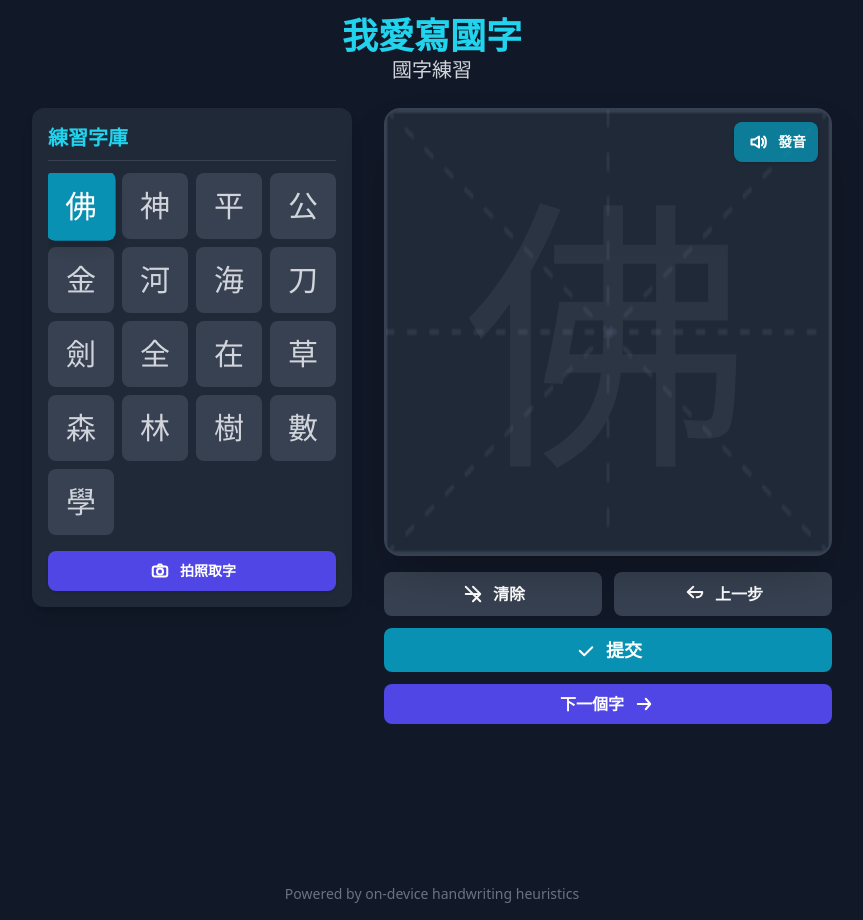
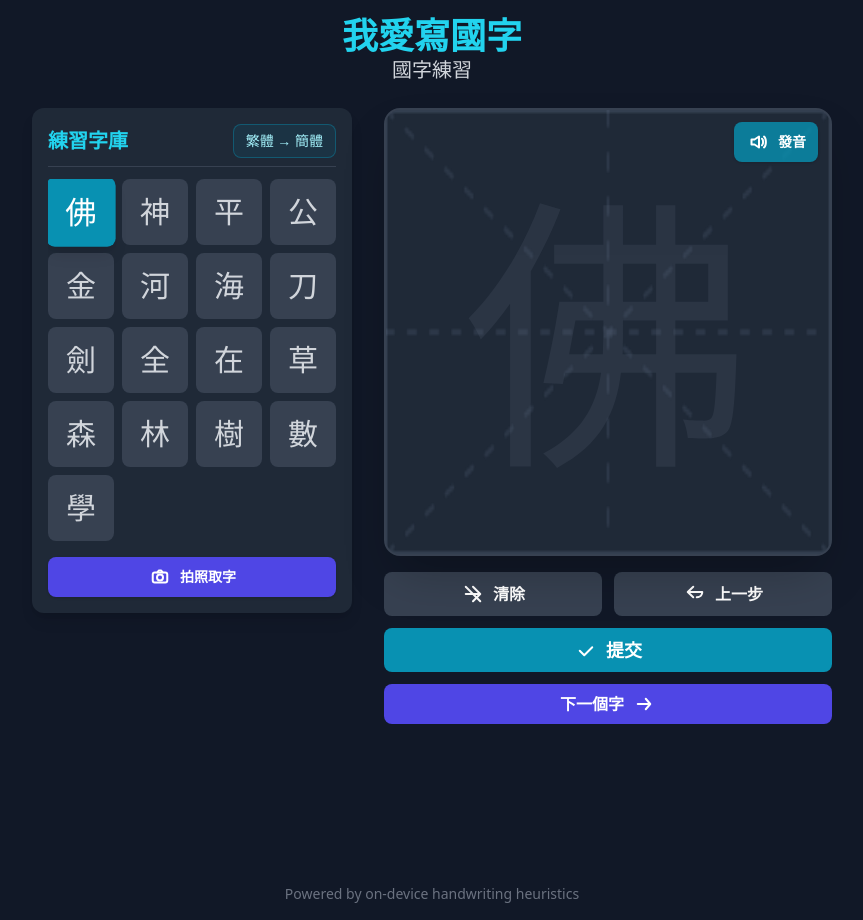
Before and after one commit to vicquana/write_characters, a React (Vite) app: page / in a window 1280 px wide. Shown: the whole page, without its empty margins (208-1071 px from the left). Built offline with nearby package versions, Linux system fonts and the light colour scheme.

Commit message:
Use online conversion for character toggle

```diff
--- a/App.tsx
+++ b/App.tsx
@@ -7,13 +7,25 @@ import { Controls } from "./components/Controls";
 import { FeedbackDisplay } from "./components/FeedbackDisplay";
 import { CharacterSelector } from "./components/CharacterSelector";
 import { evaluateCharacter } from "./services/localEvaluationService";
-import { PRACTICE_CHARACTERS } from "./constants";
 import { FeedbackResponse } from "./types";
 import { Icon } from "./components/Icon";
 import { extractChineseCharactersFromImage } from "./services/ocrService";
+import {
+  CharacterSetKey,
+  convertCharacterSet,
+} from "./services/characterConversionService";
+
+const DEFAULT_PRACTICE_CHARACTERS = "佛神平公金河海刀劍全在草森林樹數學";
+
+const toUniqueCharacters = (text: string): string[] =>
+  Array.from(new Set(Array.from(text)));
 
 const App: React.FC = () => {
-  const [characters, setCharacters] = useState<string[]>(PRACTICE_CHARACTERS);
+  const [characterSet, setCharacterSet] =
+    useState<CharacterSetKey>("traditional");
+  const [characters, setCharacters] = useState<string[]>(() =>
+    toUniqueCharacters(DEFAULT_PRACTICE_CHARACTERS)
+  );
   const [currentCharacterIndex, setCurrentCharacterIndex] = useState(0);
   const [isLoading, setIsLoading] = useState(false);
   const [isProcessingPhoto, setIsProcessingPhoto] = useState(false);
@@ -21,8 +33,10 @@ const App: React.FC = () => {
   const [error, setError] = useState<string | null>(null);
   const [statusMessage, setStatusMessage] = useState<string | null>(null);
   const [canSelectOtherCharacter, setCanSelectOtherCharacter] = useState(true);
+  const [isCharacterSetLoading, setIsCharacterSetLoading] = useState(false);
   const canvasRef = useRef<CharacterCanvasRef>(null);
   const fileInputRef = useRef<HTMLInputElement>(null);
+  const pronunciationAudioRef = useRef<HTMLAudioElement | null>(null);
 
   const currentCharacter = characters[currentCharacterIndex] ?? "";
 
@@ -75,7 +89,52 @@ const App: React.FC = () => {
     setError(null);
     setStatusMessage(null);
     canvasRef.current?.clear();
+    if (pronunciationAudioRef.current) {
+      pronunciationAudioRef.current.pause();
+      pronunciationAudioRef.current.currentTime = 0;
+      pronunciationAudioRef.current = null;
+    }
   }, []);
+
+  const handleToggleCharacterSet = useCallback(async () => {
+    if (isCharacterSetLoading) {
+      return;
+    }
+
+    const nextSet: CharacterSetKey =
+      characterSet === "traditional" ? "simplified" : "traditional";
+    const nextLabel = nextSet === "traditional" ? "繁體" : "簡體";
+
+    resetStateForNewCharacter();
+    setIsCharacterSetLoading(true);
+    setStatusMessage(`正在切換為${nextLabel}字庫...`);
+    setError(null);
+
+    try {
+      const convertedText = await convertCharacterSet(
+        characters.join(""),
+        nextSet
+      );
+      const nextCharacters = toUniqueCharacters(convertedText);
+
+      setCharacters(nextCharacters);
+      setCharacterSet(nextSet);
+      setCurrentCharacterIndex(0);
+      setCanSelectOtherCharacter(true);
+      setStatusMessage(`已切換為${nextLabel}字庫。`);
+    } catch (err) {
+      console.error(err);
+      setStatusMessage(null);
+      setError("切換字庫時發生錯誤，請檢查網路連線後重試。");
+    } finally {
+      setIsCharacterSetLoading(false);
+    }
+  }, [
+    characterSet,
+    characters,
+    isCharacterSetLoading,
+    resetStateForNewCharacter,
+  ]);
 
   const handleSelectCharacter = (index: number) => {
     if (index === currentCharacterIndex) {
@@ -258,6 +317,10 @@ const App: React.FC = () => {
       if (typeof window !== "undefined" && "speechSynthesis" in window) {
         window.speechSynthesis.cancel();
       }
+      if (pronunciationAudioRef.current) {
+        pronunciationAudioRef.current.pause();
+        pronunciationAudioRef.current = null;
+      }
     };
   }, []);
 
@@ -272,9 +335,27 @@ const App: React.FC = () => {
 
       <main className="w-full flex flex-col lg:flex-row items-center lg:items-start justify-center gap-4 lg:gap-8 flex-grow">
         <div className="w-full max-w-md lg:max-w-xs bg-gray-800 p-4 rounded-xl shadow-lg flex flex-col h-full">
-          <h2 className="text-xl font-semibold mb-3 text-cyan-400 border-b border-gray-700 pb-2">
-            練習字庫
-          </h2>
+          <div className="flex items-center justify-between gap-3 mb-3 border-b border-gray-700 pb-2">
+            <h2 className="text-xl font-semibold text-cyan-400">練習字庫</h2>
+            <button
+              type="button"
+              onClick={handleToggleCharacterSet}
+              disabled={isCharacterSetLoading}
+              className="flex items-center gap-2 px-3 py-1.5 rounded-lg text-sm font-medium text-cyan-200 bg-cyan-900/30 border border-cyan-700/60 hover:bg-cyan-800/40 transition disabled:opacity-60 disabled:cursor-not-allowed"
+              aria-label={`切換為${characterSet === "traditional" ? "簡體" : "繁體"}`}
+            >
+              {isCharacterSetLoading ? (
+                <>
+                  <Icon name="loader" className="animate-spin" />
+                  切換中...
+                </>
+              ) : characterSet === "traditional" ? (
+                "繁體 → 簡體"
+              ) : (
+                "簡體 → 繁體"
+              )}
+            </button>
+          </div>
           <CharacterSelector
             characters={characters}
             selectedIndex={currentCharacterIndex}
--- a/constants.ts
+++ /dev/null
@@ -1,5 +0,0 @@
-export const PRACTICE_CHARACTER_STRING = "佛神平公金河海刀劍全在草森林樹數學";
-
-export const PRACTICE_CHARACTERS: string[] = Array.from(
-  PRACTICE_CHARACTER_STRING
-);
--- /dev/null
+++ b/services/characterConversionService.ts
@@ -0,0 +1,42 @@
+export type CharacterSetKey = "traditional" | "simplified";
+
+const CONVERTER_TARGETS: Record<CharacterSetKey, string> = {
+  traditional: "Traditional",
+  simplified: "Simplified",
+};
+
+interface ZhConvertResponse {
+  data?: {
+    text?: string;
+  };
+}
+
+export async function convertCharacterSet(
+  text: string,
+  target: CharacterSetKey
+): Promise<string> {
+  if (!text) {
+    return "";
+  }
+
+  const url = new URL("https://api.zhconvert.org/convert");
+  url.searchParams.set("converter", CONVERTER_TARGETS[target]);
+  url.searchParams.set("text", text);
+
+  const response = await fetch(url.toString());
+
+  if (!response.ok) {
+    throw new Error(
+      `Conversion request failed with status ${response.status}`
+    );
+  }
+
+  const data: ZhConvertResponse = await response.json();
+  const convertedText = data?.data?.text;
+
+  if (typeof convertedText !== "string") {
+    throw new Error("Unexpected response format from conversion API");
+  }
+
+  return convertedText;
+}
```
